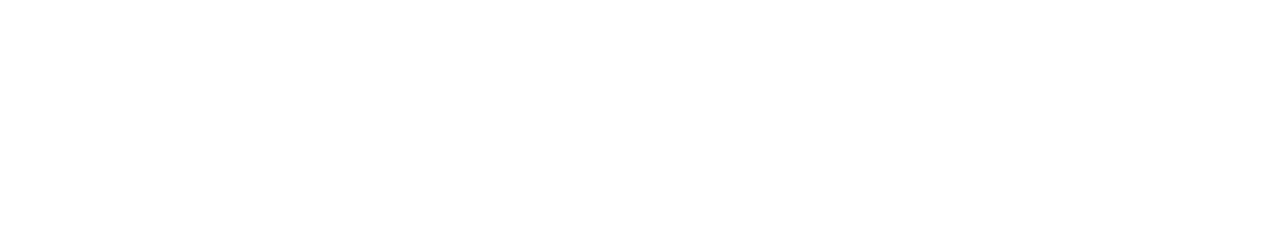
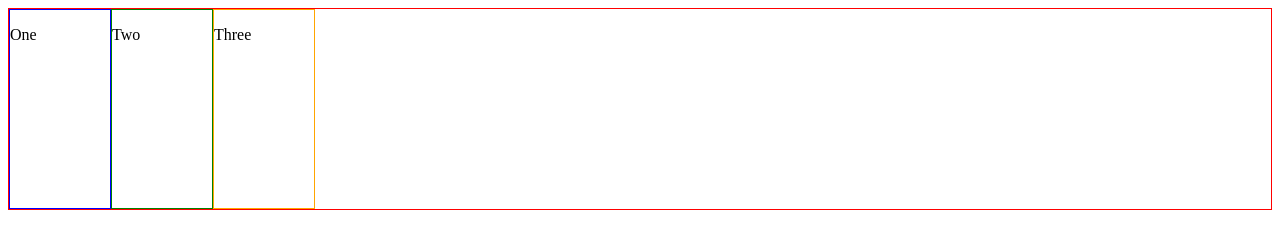
Before and after one commit to StevenXL/css-playground, a plain HTML site: page index.html in a window 1280 px wide. Drawn offline with Linux system fonts and the light colour scheme.

Commit message:
Setup for align items.

```diff
--- a/index.html
+++ b/index.html
@@ -7,5 +7,16 @@
     <script src="script.js"></script>
   </head>
   <body>
+    <div class="container">
+      <div class="box" id="one">
+        <p>One</p>
+      </div>
+      <div class="box" id="two">
+        <p>Two</p>
+      </div>
+      <div class="box" id="three">
+        <p>Three</p>
+      </div>
+    </div>
   </body>
 </html>
--- a/style.css
+++ b/style.css
@@ -0,0 +1,21 @@
+.container {
+  display: flex;
+  border: 1px solid red;
+  height: 200px
+}
+
+.box {
+  width: 100px
+}
+
+#one {
+  border: 1px solid blue;
+}
+
+#two {
+  border: 1px solid green;
+}
+
+#three {
+  border: 1px solid orange;
+}
```
